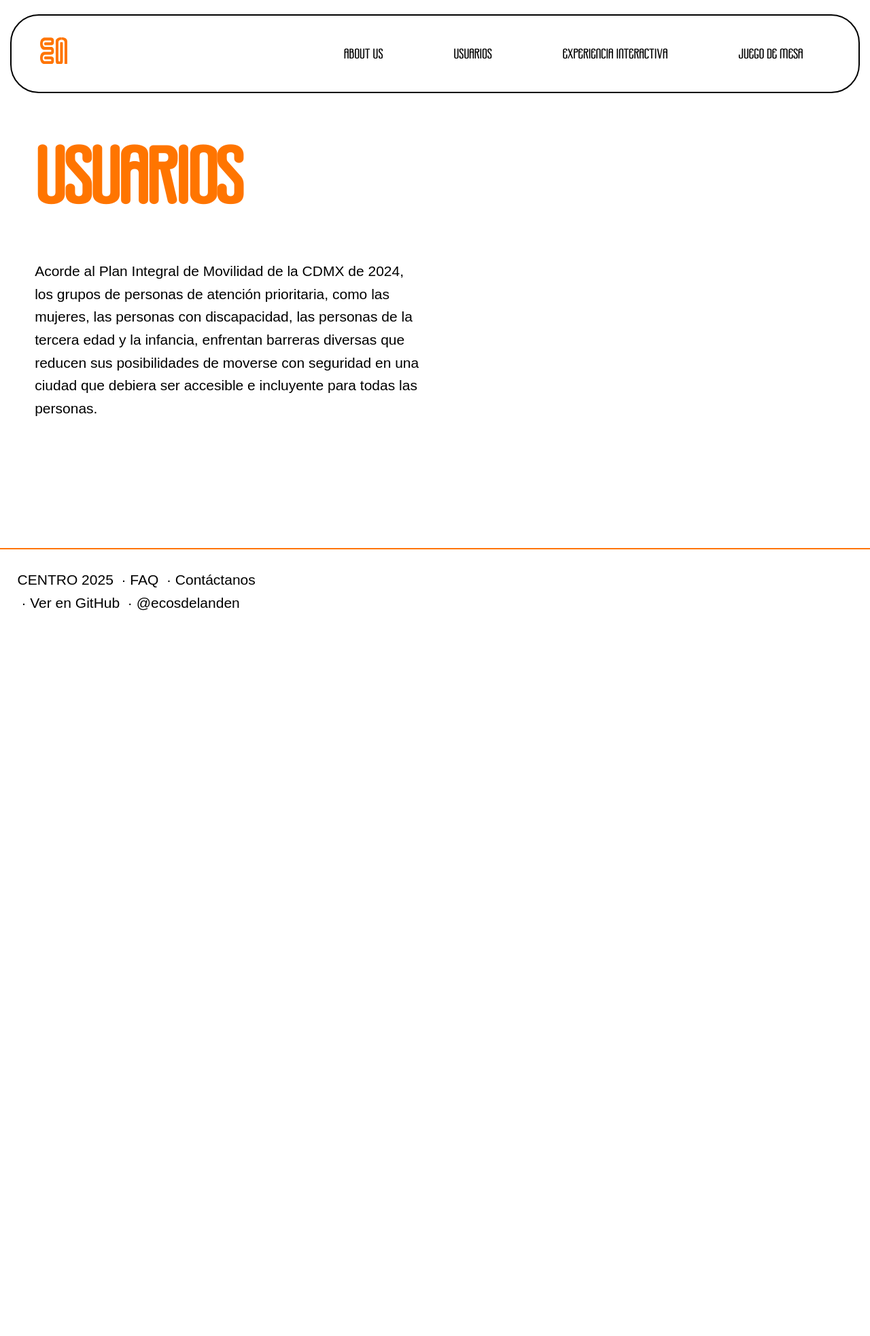
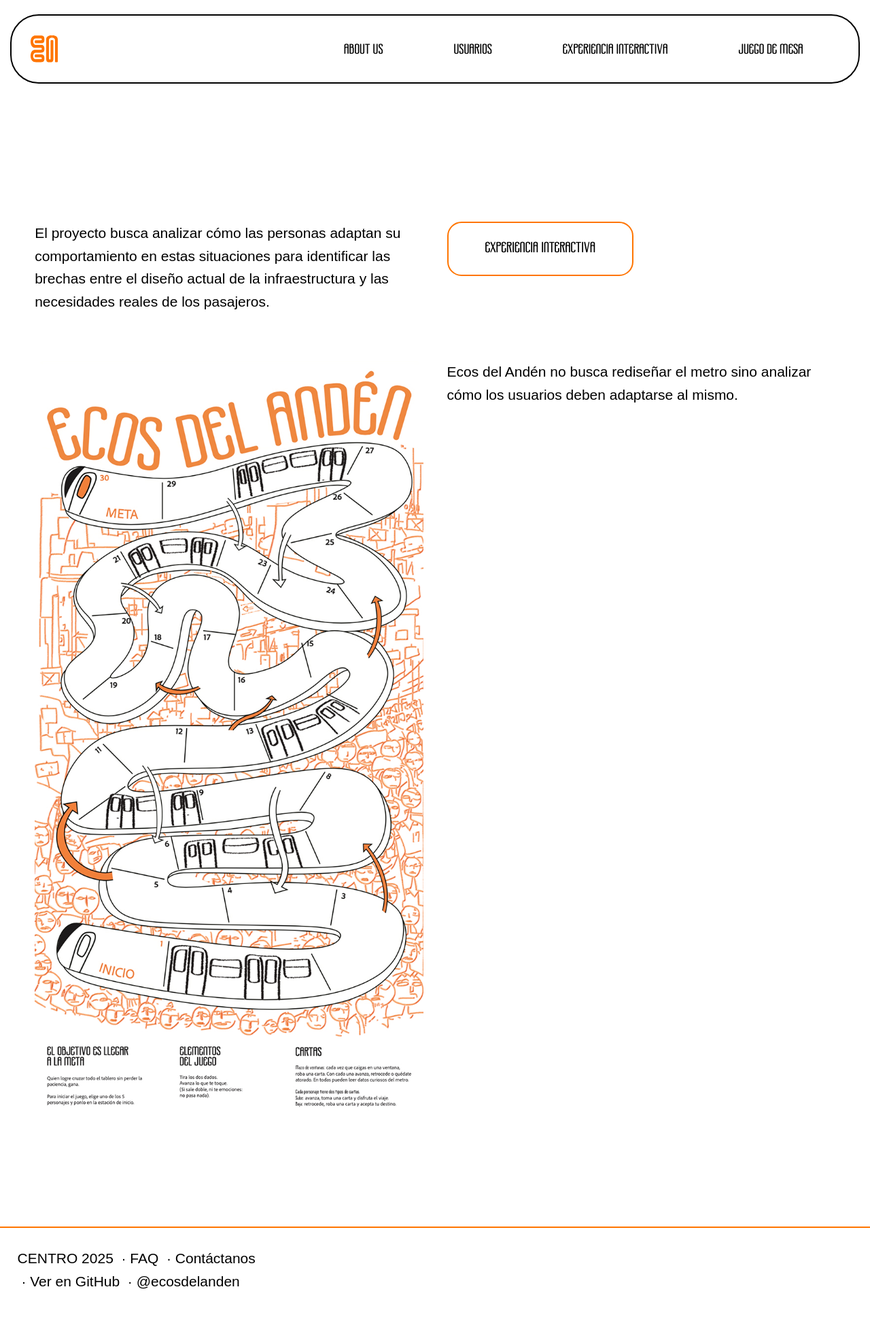
Before and after one commit to rhernandezgar-code/Ecosdelanden, a Jekyll site: the page built from juegodemesa.html, in a window 1280 px wide. Shown: the whole page at 68% size. Built offline with Jekyll 4.4.1, drawn with Linux system fonts in a browser that asks for light colours; some web fonts are replaced; before the commit the page ends 967 px from its top, so only the background shows below that.

Commit message:
foto-expe y juego

```diff
--- a/css/style.css
+++ b/css/style.css
@@ -106,7 +106,9 @@ a {
     color: var(--color-text);
     text-decoration: none;
 }
-
+main{
+padding-top: 9rem;
+}
 /* --------------------------------------------------- */
 /*       REGLAS DE MAYÚSCULAS / MINÚSCULAS             */
 /* --------------------------------------------------- */
@@ -185,7 +187,8 @@ footer#main-footer {
 }
 
 a#home-link {
-    padding: 1em;
+    padding: 0 0.5rem;
+    display: flex;
 }
 
 #mono {
@@ -230,11 +233,9 @@ a#home-link {
 	font-family: var(--font-body);
 	font-size: 1.5rem;
 	color: var(--color-negro);
-	padding: 1.5rem;
+	padding: 1.5rem  1.5rem;
 	text-align: center;
-	gap: 1rem;
 	line-height: 2rem;
-    rem;
 	background: black;
 	color: white;
 	text-align: left;
--- a/juegodemesa.html
+++ b/juegodemesa.html
@@ -9,15 +9,20 @@ title: Usuarios
 		<!-- Encabezado -->
 		<div class="header-grid">
 			<div class="header-left">
-				<h1 class="titulo-usuarios">USUARIOS</h1>
+
 				<p>
-					Acorde al Plan Integral de Movilidad de la CDMX de 2024, los grupos de personas de atención prioritaria, como las mujeres, las personas con discapacidad, las personas de la tercera edad y la infancia, enfrentan barreras diversas que reducen sus posibilidades de moverse con seguridad en una ciudad que debiera ser accesible e incluyente para todas las personas.
-				</p>
+El proyecto busca analizar cómo las personas adaptan su comportamiento en estas situaciones para identificar las brechas entre el diseño actual de la infraestructura y las necesidades reales de los pasajeros.				</p>
 			</div>
-            <nav class="cat-tags" aria-label="Categorías del proyecto">
-  <a href="#ninos" class="cat">Niños</a>
-  <a href="#embarazadas" class="cat">Embarazadas</a>
-  <a href="#ciegos" class="cat">Ciegos</a>
-  <a href="#silla-de-ruedas" class="cat">Silla de ruedas</a>
-  <a href="#tercera-edad" class="cat">3ra edad</a>
-</nav>
+			<nav class="columns six" id="nav-home">
+			<a class="nav-link-home" href="{{ '/experiencia-interactiva.html' | relative_url }}"
+				title="Conoce el metro en 3D">
+				Experiencia Interactiva
+			</a>
+
+		</nav>
+
+				<img src="./img/tablero.jpg" alt="Vistazo juego 3D">
+
+	<div class="text-experiencia-debajo">
+        <p>Ecos del Andén no busca rediseñar el metro sino analizar cómo los usuarios deben adaptarse al mismo.</p>
+    </div>
```
Also changed, not shown: experiencia-interactiva.html (+2 -7 lines), img/tablero.jpg (added).
